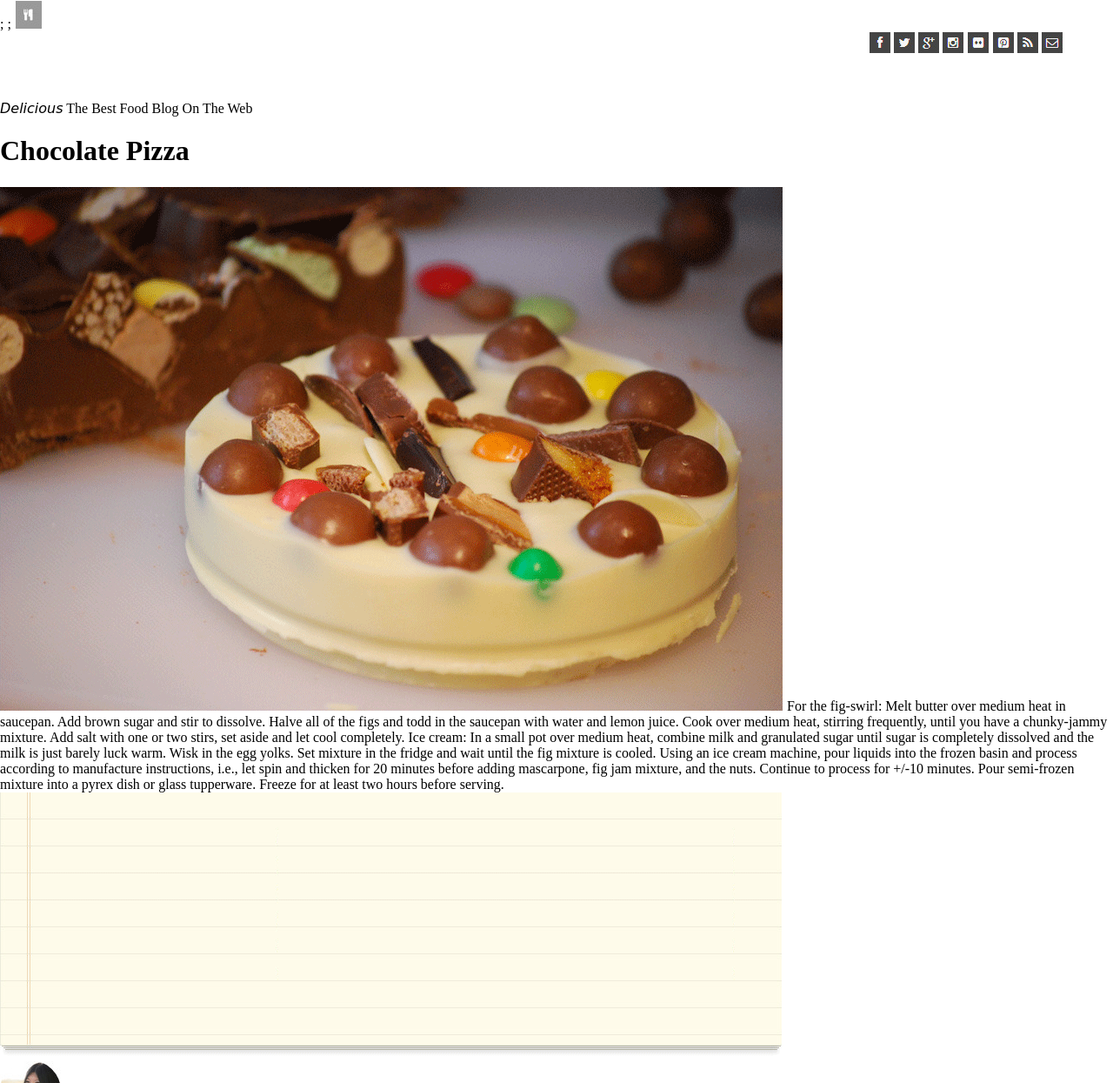
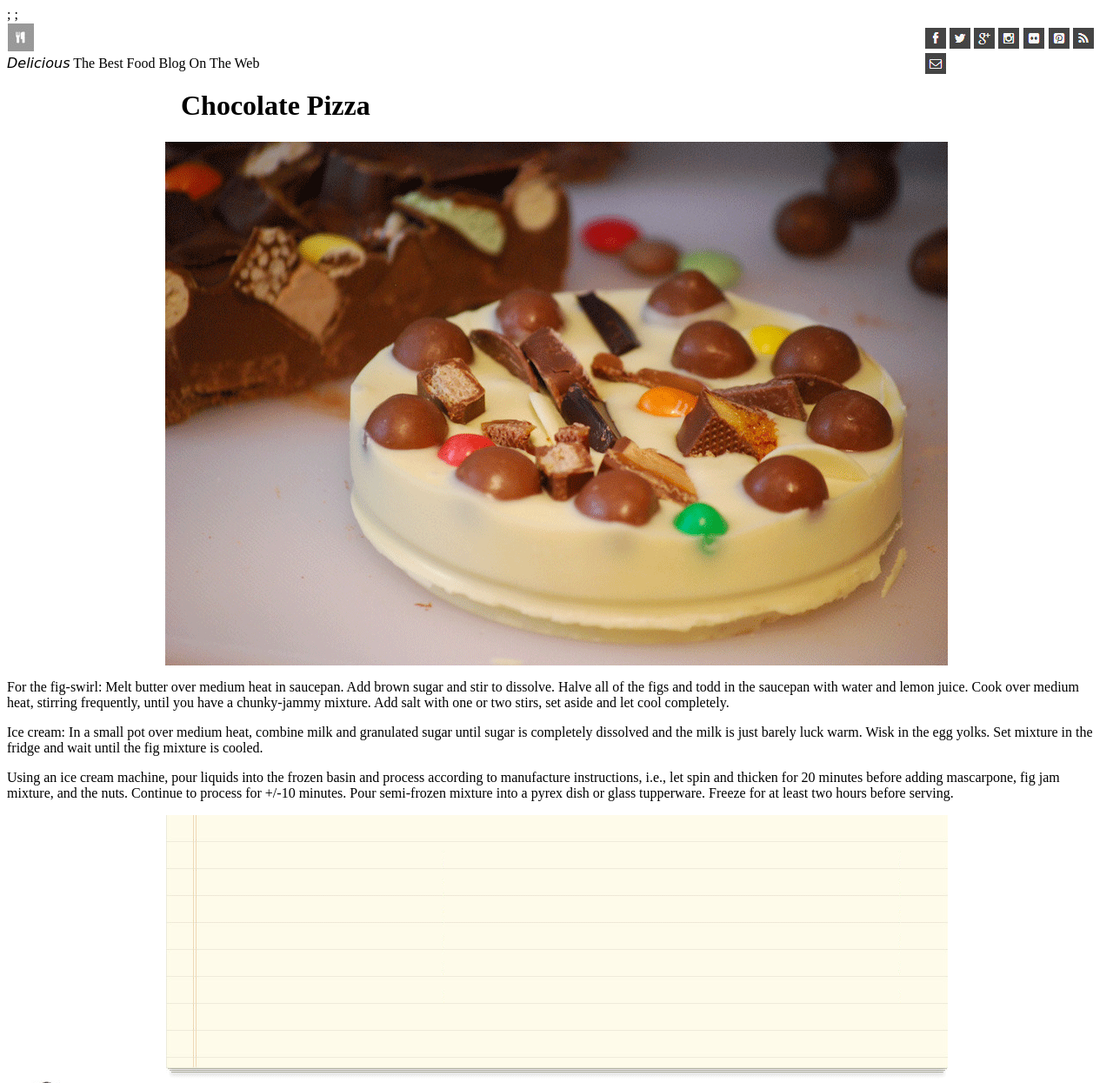
Before and after one commit to kcboggs/chocolate-pizza, a plain HTML site: page index.html in a window 1280 px wide. Shown: the top 1245 px of the page at 87% size. Drawn offline with Linux system fonts and the light colour scheme.

Commit message:
more CSS work

```diff
--- a/css/style.css
+++ b/css/style.css
@@ -1,10 +1,25 @@
-body{
+/* body{
   margin: 0;
   padding: 0;
+} */
+.media{
+  position: absolute;
+  top: 2%;
+  left: 80%;
 }
-header{
-  padding-left: 1000px;
-  margin-bottom: 50px;
+li{
+  list-style: none;
+  margin: 0px 0px;
+  display: inline-block;
+  font-size: 20px;
+  padding: 0px 0px;
+}
+h1{
+  padding-left: 200px;
+}
+.footer p{
+  text-align: right;
+  padding-left: 10px ;
 }
 p1{
   font-style: italic;
--- a/index.html
+++ b/index.html
@@ -9,17 +9,23 @@
 </head>
 
 <body>
-  <img src="images/small-logo.png">
 
   <header>
-    <img a src="images/fb-icon.png"></a>
-    <img src="images/twit-icon.png">
-    <img src="images/gp-icon.png">
-    <img src="images/insta-icon.png">
-    <img src="images/flic-icon.png">
-    <img src="images/pint-icon.png">
-    <img src="images/rss-icon.png">
-    <img src="images/mail-icon.png">
+    <img src="images/small-logo.png">
+    <div class="wrapper">
+      <div class="media">
+      <ul>
+        <li><img src="images/fb-icon.png"></li>
+        <li><img src="images/twit-icon.png"></li>
+        <li><img src="images/gp-icon.png"></li>
+        <li><img src="images/insta-icon.png"></li>
+        <li><img src="images/flic-icon.png"></li>
+        <li><img src="images/pint-icon.png"></li>
+        <li><img src="images/rss-icon.png"></li>
+        <li><img src="images/mail-icon.png"></li>
+      </ul>
+      </div>
+    </div>
   </header>
 
   <p1>Delicious</p1>
@@ -28,23 +34,30 @@
 
   <h1>Chocolate Pizza</h1>
 
-  <img src="images/choco-pizza.png"
+  <div
+    style="display: flex; justify-content: center; align-items: center;">
+    <img src="images/choco-pizza.png">
+  </div>
+
   <main>
-    <p3>For the fig-swirl: Melt butter over medium heat in saucepan. Add brown sugar and stir to dissolve. Halve all of the figs and todd in the saucepan with water and lemon juice. Cook over medium heat, stirring frequently, until you have a chunky-jammy mixture. Add salt with one or two stirs, set aside and let cool completely.
 
-    Ice cream: In a small pot over medium heat, combine milk and granulated sugar until sugar is completely dissolved and the milk is just barely luck warm. Wisk in the egg yolks. Set mixture in the fridge and wait until the fig mixture is cooled.
+    <p>For the fig-swirl: Melt butter over medium heat in saucepan. Add brown sugar and stir to dissolve. Halve all of the figs and todd in the saucepan with water and lemon juice. Cook over medium heat, stirring frequently, until you have a chunky-jammy mixture. Add salt with one or two stirs, set aside and let cool completely.</p>
 
-    Using an ice cream machine, pour liquids into the frozen basin and process according to manufacture instructions, i.e., let spin and thicken for 20 minutes before adding mascarpone, fig jam mixture, and the nuts. Continue to process for +/-10 minutes. Pour semi-frozen mixture into a pyrex dish or glass tupperware. Freeze for at least two hours before serving.
-    </p3>
+    <p>Ice cream: In a small pot over medium heat, combine milk and granulated sugar until sugar is completely dissolved and the milk is just barely luck warm. Wisk in the egg yolks. Set mixture in the fridge and wait until the fig mixture is cooled.</p>
 
-    <img src="images/list-bg.png"
+    <p>Using an ice cream machine, pour liquids into the frozen basin and process according to manufacture instructions, i.e., let spin and thicken for 20 minutes before adding mascarpone, fig jam mixture, and the nuts. Continue to process for +/-10 minutes. Pour semi-frozen mixture into a pyrex dish or glass tupperware. Freeze for at least two hours before serving.</p>
+
+    <div
+      style="display: flex; justify-content: center; align-items: center;">
+      <img src="images/list-bg.png"
+    </div>
+
   </main>
     <footer>
     <img src="images/van-pic.png">
     <p>Vanessa Stevenson</p>
+
     <p>Food enthusiast, photography fan. Add a pinch of raw foodism and that's pretty much who I am.</p>
-
-
   </footer>
 
 </body>
```
